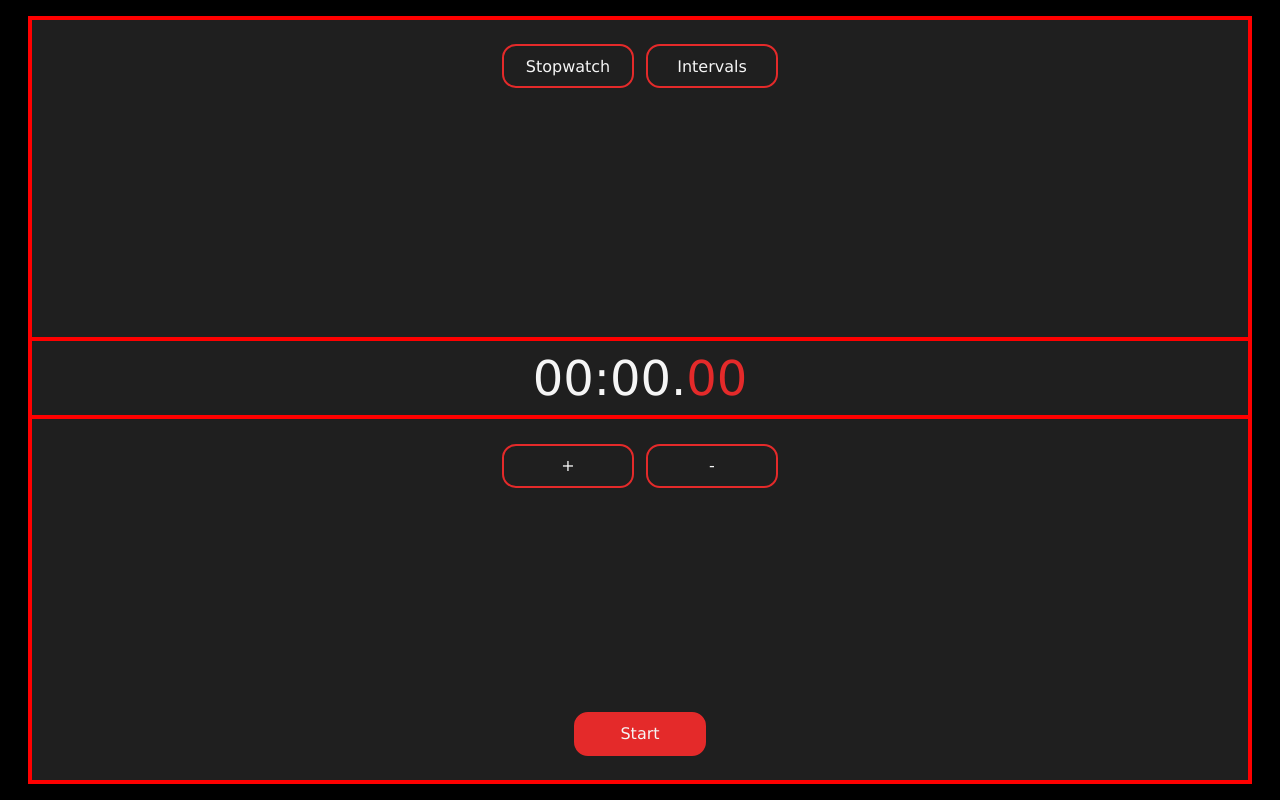
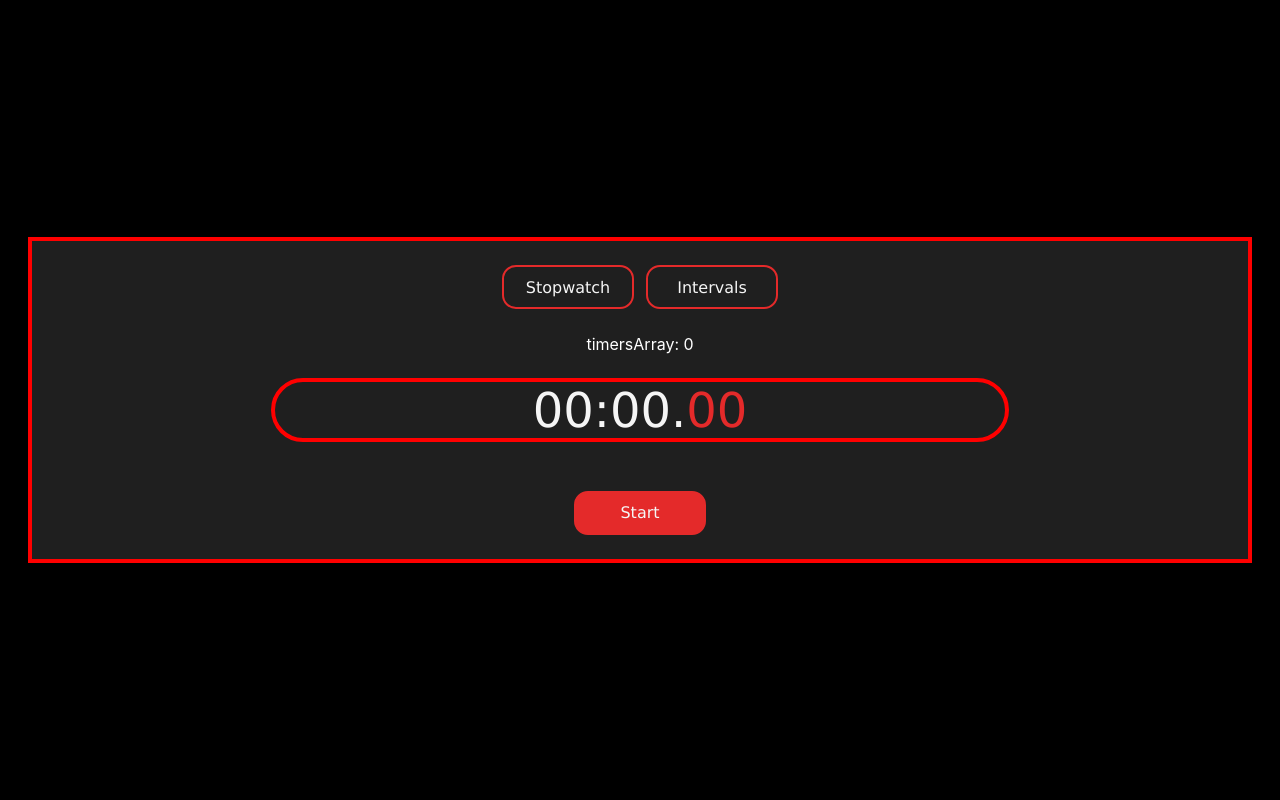
Before and after one commit to nzarg/intervalsapp, a React (Create React App) app: page / in a window 1280 px wide. Built offline with nearby package versions, Linux system fonts and the light colour scheme.

Commit message:
intervals-with-out-loops

```diff
--- a/src/App.css
+++ b/src/App.css
@@ -1,7 +1,7 @@
 .App{
   background-color: black;
   width: 100vw;
-  height: 100vh;
+  min-height: 100vh;
   display: flex;
   flex-direction: column;
   align-items: center;
--- a/src/Components/ContolButtons/ControlButtons.css
+++ b/src/Components/ContolButtons/ControlButtons.css
@@ -1,5 +1,5 @@
 .Control-Buttons {
-    padding-bottom: 2%;
+    padding: 2%;
     width: 100%;
     box-sizing: border-box;
     display: flex;
--- a/src/Components/Menu/Menu.css
+++ b/src/Components/Menu/Menu.css
@@ -1,5 +1,5 @@
 .menu {
-  padding-top: 2%;
+  padding: 2% 0;
   width: 100%;
   box-sizing: border-box;
   display: flex;
--- a/src/Components/StopWatch/StopWatch.css
+++ b/src/Components/StopWatch/StopWatch.css
@@ -1,6 +1,6 @@
 .stop-watch{
 	border: 0.3rem solid red;
-	height: 95%;
+	min-height: 95%;
 	width: 95%;
 	background-color: hsla(0, 0%, 100%, 0.12);
 
--- a/src/Components/StopWatch/StopWatch.jsx
+++ b/src/Components/StopWatch/StopWatch.jsx
@@ -16,7 +16,7 @@ useEffect(() => {
 		let interval = null;
 
 		if (isActive && isPaused === false) {
-	let value = decrease? 10 : -10;
+			let value = decrease ? 10 : -10;
 			interval = setInterval(() => {
 				setTime((time) => time + value);
 			}, 10);
@@ -28,9 +28,15 @@ useEffect(() => {
 		};
 	}, [isActive, isPaused, decrease]);
 
+	const backgroundIsBlack = () => {
+		const stopWatch = document.getElementById("stop-watch");
+		stopWatch.style.background = "hsla(0, 0%, 100%, 0.12)";
+	}
+
 	const handleStart = () => {
 		setIsActive(true);
 		setIsPaused(false);
+		backgroundIsBlack();
 	};
 
 	const handlePauseResume = () => {
@@ -48,33 +54,55 @@ const handleStopwatch = () => {
 		setTimersArray([0])
 		setTime(0);
 		setGoBack(true);
+		backgroundIsBlack();
 	};
 
 	const handleIntevals = () => {
 		setDecrease(true);
-	setTimersArray([3000,3000,3000])
+		setTimersArray([2000, 2000, 2000])
 		setTime(0);
 		setGoBack(true);
+		backgroundIsBlack();
 	}
 
 	const handleGoBack = () => {
 		setGoBack(false);
 		handleReset();
+		backgroundIsBlack();
 	};
 
-const handleAddTimer = () =>{
-	setTimersArray(timersArray=> {
-		timersArray.push(0)
-		return timersArray;
+	const handleAddTimer = () => {
+		setTimersArray(timersArray => {
+			return [...timersArray, 0]
 		})
 	};
 
-const handleRemoveTimer = () =>{
-
+	const handleRemoveTimer = () => {
+		setTimersArray(timersArray.slice(0, timersArray.length - 1))
 	};
 
+	const handleIncreaseTime = (index) => {
+		setTimersArray(() => {
+			timersArray[index] += 15000 / 2;
+			return [...timersArray]
+		})
+	};
+
+	const handleDecreaseTime = (index) => {
+		setTimersArray(() => {
+			if (timersArray[index] >= 0) {
+				if((timersArray[index] -= 15000 / 4) < 0){
+					timersArray[index] = 0;
+				} else {
+				timersArray[index] -= 15000 / 4;}
+			}
+			return [...timersArray]
+		})
+	}
+
+
 	return (
-	<div className="stop-watch">
+		<div id="stop-watch" className="stop-watch">
 			<Menu handleStopwatch={handleStopwatch} handleIntevals={handleIntevals} handleGoBack={handleGoBack} goBack={goBack} />
 			<Timers
 				time={time}
@@ -82,6 +110,10 @@ return (
 				handleAddTimer={handleAddTimer}
 				handleRemoveTimer={handleRemoveTimer}
 				decrease={decrease}
+				handleIncreaseTime={handleIncreaseTime}
+				handleDecreaseTime={handleDecreaseTime}
+				isActive={isActive}
+				handleReset={handleReset}
 			/>
 			<ControlButtons
 				active={isActive}
--- a/src/Components/Timer/Timer.css
+++ b/src/Components/Timer/Timer.css
@@ -1,7 +1,8 @@
 .timer{
 	border: 0.3rem solid red;
+	border-radius: 3rem;
 	margin : 2% 0;
-	width: 100%;
+	width: 60%;
 	display: flex;
 	height: 12%;
 	justify-content: center;
--- a/src/Components/Timer/Timer.jsx
+++ b/src/Components/Timer/Timer.jsx
@@ -2,7 +2,7 @@ import React from "react";
 import "./Timer.css";
 
 export default function Timer(props) {
-	let countdown = 0;
+	let countdownTotal = 0;
 	let timer = props.countdown;
 
 	if(!props.decrease){
@@ -11,14 +11,22 @@ export default function Timer(props) {
 
 	/* Intervals Logic */
 	for (let i = 0; i <= props.index; i++ ){
-		countdown += props.timersArray[i]
+		countdownTotal += props.timersArray[i]
 	}
-	if(props.time >= countdown - props.countdown)
-	timer = countdown - props.time;
+	if(props.time >= countdownTotal - props.countdown)
+	timer = countdownTotal - props.time;
 
 	if(timer < 0) {
 		timer = 0;
 	}
+
+	if(props.decrease === true && props.isActive === true && props.index === props.timersArray.length -1 && timer === 0){
+		const stopWatch = document.getElementById("stop-watch");
+		stopWatch.style.background = "hsla(121, 100%, 74%, 0.487)";
+		props.handleReset();
+	}
+
+
 
 	return (
 		<div id={"timer-" + props.index} className="timer">
@@ -31,6 +39,18 @@ export default function Timer(props) {
 			<span className="digits mili-sec">
 				{("0" + ((timer / 10) % 100)).slice(-2)}
 			</span>
+			{props.decrease? (
+      <div className="btn-grp">
+        <div className="btn btn-two"
+          onClick={()=>props.handleIncreaseTime(props.index)}>
+          +
+        </div>
+        <div className="btn btn-two"
+          onClick={()=>props.handleDecreaseTime(props.index)}>
+          -
+        </div>
+      </div>) : ""
+      }
 		</div>
 	);
 }
--- a/src/Components/Timers/Timers.css
+++ b/src/Components/Timers/Timers.css
@@ -1,5 +1,5 @@
 .timers {
-  height: 82%;
+  min-height: 82%;
   width: 100% ;
   display: flex;
 	flex-direction: column;
--- a/src/Components/Timers/Timers.jsx
+++ b/src/Components/Timers/Timers.jsx
@@ -5,6 +5,7 @@ import "./Timers.css";
 export default function Timers(props) {
   return (
     <div className="timers">
+      <div style={{color: 'white'}}>timersArray: {props.timersArray}</div>
       {props.timersArray.map((countdown, index) => {
         return (
           <Timer
@@ -13,9 +14,14 @@ export default function Timers(props) {
             countdown={countdown}
             timersArray={props.timersArray}
             decrease={props.decrease}
+            handleIncreaseTime={props.handleIncreaseTime}
+            handleDecreaseTime={props.handleDecreaseTime}
+            isActive={props.isActive}
+            handleReset={props.handleReset}
           />
         )
       })}
+      {props.decrease? (
       <div className="btn-grp">
         <div className="btn btn-two"
           onClick={props.handleAddTimer}>
@@ -25,7 +31,9 @@ export default function Timers(props) {
           onClick={props.handleRemoveTimer}>
           -
         </div>
-      </div>
+      </div>) : ""
+      }
+
     </div>
   )
 }
```
Lines whose indentation alone changed are shown as unchanged.
